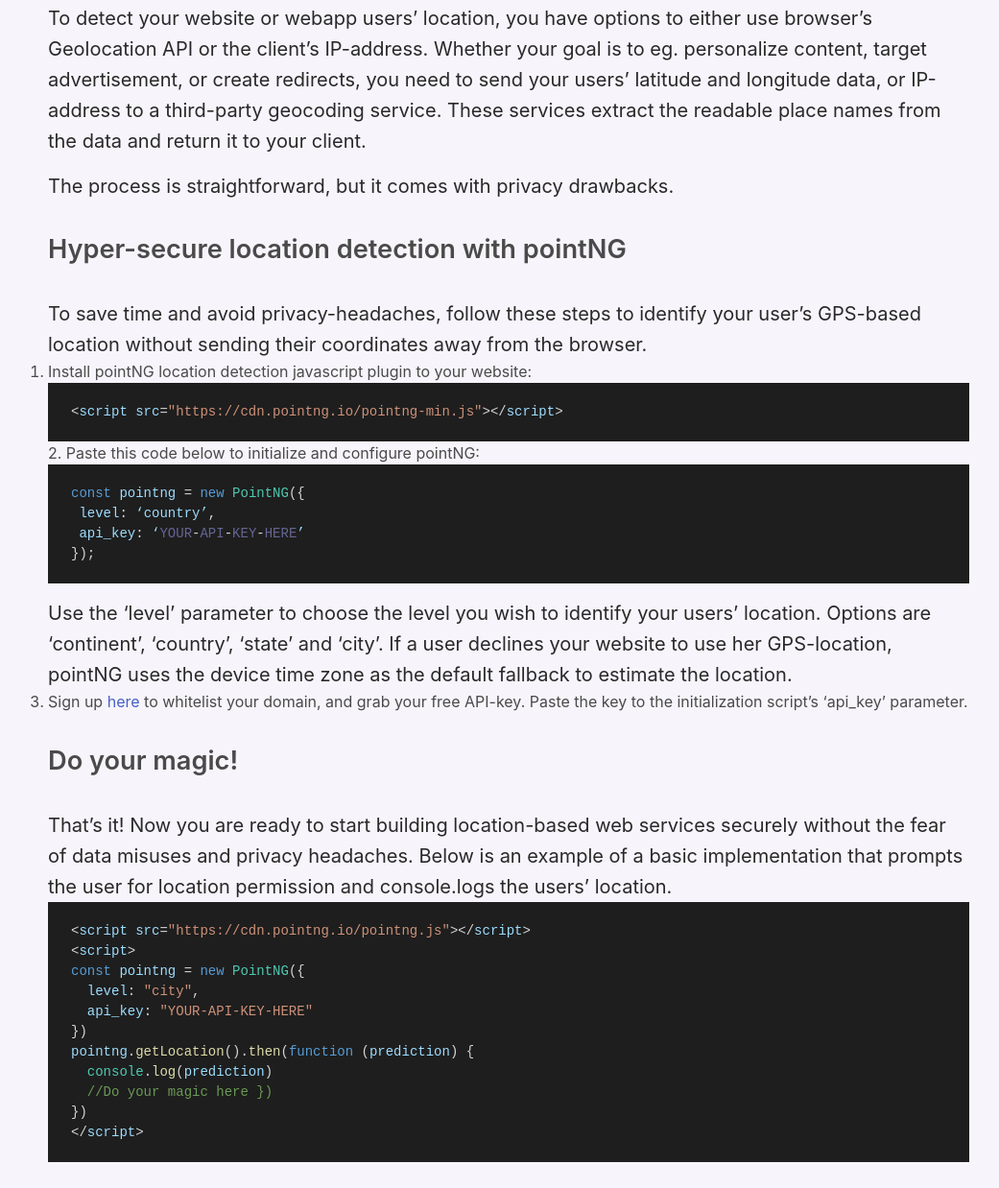
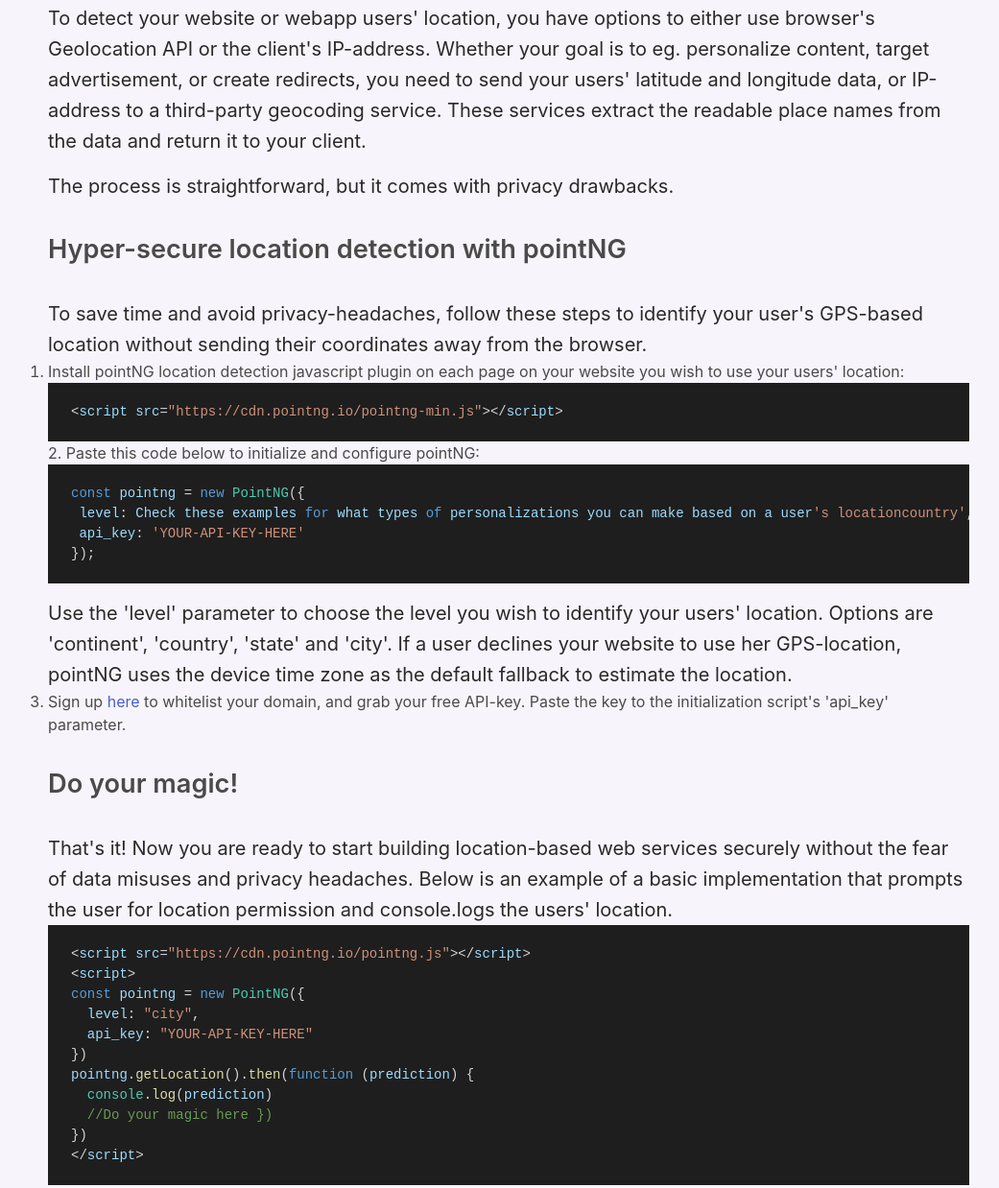
Before and after one commit to Aleksim/grew-website, a Gatsby site: page /posts/get-user-location-securely-in-javascript-without-privacy-hassle in a window 1280 px wide. Shown: the part 763-2001 px from the top of the page at 96% size, without its empty margins (110-1151 px from the left). Built offline with nearby package versions, Linux system fonts and the light colour scheme; Gatsby itself is replaced by a stand-in of ours; some packages are replaced by stand-ins of ours; code samples lack their colours.

Commit message:
updated blog 1 text

````diff
--- a/src/posts/2-post-number-two/post.mdx
+++ b/src/posts/2-post-number-two/post.mdx
@@ -10,7 +10,7 @@
 
 import { Link } from "gatsby"
 
-To detect your website or webapp users’ location, you have options to either use browser’s Geolocation API or the client’s IP-address. Whether your goal is to eg. personalize content, target advertisement, or create redirects, you need to send your users’ latitude and longitude data, or IP-address to a third-party geocoding service. These services extract the readable place names from the data and return it to your client.
+To detect your website or webapp users' location, you have options to either use browser's Geolocation API or the client's IP-address. Whether your goal is to eg. personalize content, target advertisement, or create redirects, you need to send your users' latitude and longitude data, or IP-address to a third-party geocoding service. These services extract the readable place names from the data and return it to your client.
 
 <p>
   The process is straightforward, but it comes with privacy drawbacks.
@@ -18,11 +18,11 @@
 
 ## Hyper-secure location detection with pointNG
 
-To save time and avoid privacy-headaches, follow these steps to identify your user’s GPS-based location without sending their coordinates away from the browser.
+To save time and avoid privacy-headaches, follow these steps to identify your user's GPS-based location without sending their coordinates away from the browser.
 
 <ul>
   <li>
-    1. Install pointNG location detection javascript plugin to your website:
+    1. Install pointNG location detection javascript plugin on each page on your website you wish to use your users' location:
   </li>
 </ul>
 
@@ -36,26 +36,26 @@
 
 ```js
 const pointng = new PointNG({
- level: ‘country’,
- api_key: ‘YOUR-API-KEY-HERE’
+ level: Check these examples for what types of personalizations you can make based on a user's locationcountry',
+ api_key: 'YOUR-API-KEY-HERE'
 });
 ```
 
-Use the ‘level’ parameter to choose the level you wish to identify your users’
-location. Options are ‘continent’, ‘country’, ‘state’ and ‘city’. If a user
+Use the 'level' parameter to choose the level you wish to identify your users'
+location. Options are 'continent', 'country', 'state' and 'city'. If a user
 declines your website to use her GPS-location, pointNG uses the device time
 zone as the default fallback to estimate the location.
 <ul>
   <li>
-    3. Sign up <a>here</a> to whitelist your domain, and grab your free API-key.
-    Paste the key to the initialization script’s ‘api_key’ parameter.
+    3. Sign up <a href="https://www.poitnng.io/?utm_source=blog&utm_medium=website&utm_campaign=get_user_location_securely_in_javascript_without_privacy_hassle" target="_blank">here</a> to whitelist your domain, and grab your free API-key.
+    Paste the key to the initialization script's 'api_key' parameter.
   </li>
 </ul>
 
 ## Do your magic!
 
-That’s it! Now you are ready to start building location-based web services securely without the fear of data misuses and privacy headaches.
-Below is an example of a basic implementation that prompts the user for location permission and console.logs the users’ location.
+That's it! Now you are ready to start building location-based web services securely without the fear of data misuses and privacy headaches.
+Below is an example of a basic implementation that prompts the user for location permission and console.logs the users' location.
 
 ```js
 <script src="https://cdn.pointng.io/pointng.js"></script>
@@ -70,3 +70,5 @@
 })
 </script>
 ```
+
+Check <a href="https://www.poitnng.io/?utm_source=blog&utm_medium=website&utm_campaign=get_user_location_securely_in_javascript_without_privacy_hassle#examples" target="_blank">these examples</a> for what types of personalizations you can make based on a user's location.
````
Also changed, not shown: public/Tools/index.html (+1 -1 lines), public/allposts/index.html (+1 -1 lines), public/page-data/Tools/page-data.json (+1 -1 lines), public/page-data/allposts/page-data.json (+1 -1 lines), public/page-data/index/page-data.json (+1 -1 lines), public/page-data/posts/get-user-location-securely-in-javascript-without-privacy-hassle/page-data.json (+1 -1 lines), public/page-data/posts/page-data.json (+1 -1 lines), public/posts/get-user-location-securely-in-javascript-without-privacy-hassle/index.html (+4 -4 lines), public/posts/index.html (+1 -1 lines).
